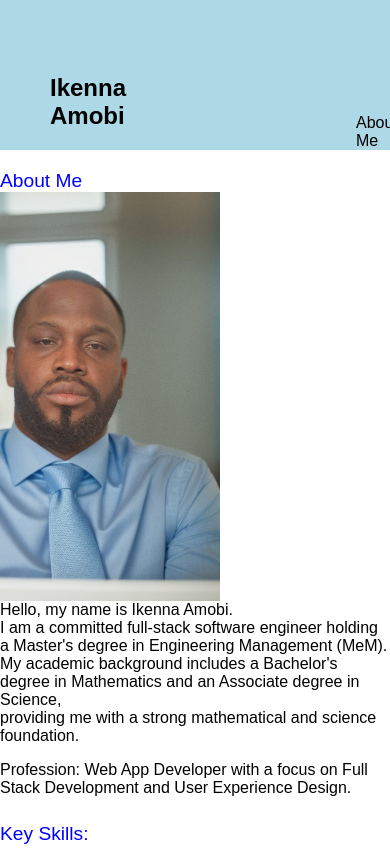
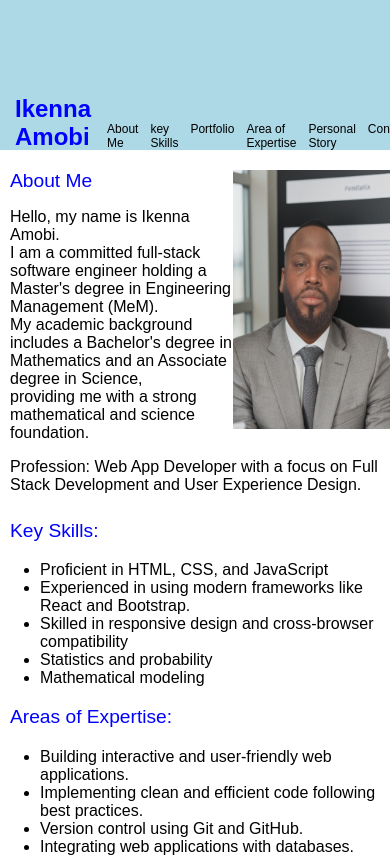
Before and after one commit to ThinkEagles/Aboutme, a plain HTML site: page index.html in a window 390 px wide. Shown: the top 859 px of the page. Drawn offline with Linux system fonts and the light colour scheme; files whose address does not match are found by name.

Commit message:
final about me

```diff
--- a/aboutMe.css
+++ b/aboutMe.css
@@ -28,9 +28,8 @@ body{
 
     }
     #nameheader{
-        padding-top: 150px;
+        padding-top: 100px;
         padding-left: 50px;
-        align-self: flex-end;
         margin-bottom: 0;
     }
     #nav-ul{
@@ -38,10 +37,11 @@ body{
     display: flex;
     align-self: flex-end;
     padding-bottom: 0px;
+    margin-bottom: 0;
+    padding-left: 450px;
     justify-content: flex-end;
-    margin-bottom: 0;
-    padding-left: 200px;
-    }
+    font-size: 25px;
+      }
 
 
   #nav-ul li{
@@ -53,7 +53,6 @@ body{
   main{
     margin-top: 20px;
   }
-
 
     #img-pic{
          display: inline;
@@ -74,6 +73,8 @@ a{
        margin-top: -150px;
         color: blue;
         font-size: larger;
+        padding-left: 10px ;
+
     }
     #keyskills{
         padding-top: 170px;
@@ -95,3 +96,54 @@ a{
         color: blue;
         font-size: larger;
     }
+    p{
+padding-left: 10px;
+    }
+
+/*where Queries Start*/
+
+@media screen and (max-width: 768px) {
+ #nav{
+    color: blue;
+
+ }
+  #nav-ul  {
+   padding-right:  20px;
+   padding-left: 10px;
+   font-size: 16px;
+
+
+  }
+  #nav-ul li{
+    color: blue;
+
+
+  }
+  #nameheader{
+    padding-top: 75px;
+    padding-left: 15px;
+ }}
+ @media  (max-width:480px) {
+   #nav-ul li  {
+     justify-content: center;
+    align-items: center;
+    font-size: 12px;
+    padding: 0px 6px 0px 6px;
+
+   }
+   #img-pic{
+    display: inline;
+   width: 157px;
+   height: 259px;
+   padding-right: 0px;
+   margin-top: 0px;
+   float: right;
+   padding-top: 0px;
+
+
+
+
+}
+
+
+ }
--- a/index.html
+++ b/index.html
@@ -25,8 +25,9 @@
 
   <main>
     <span id="aboutme">About Me</span>
-    <img id="img-pic" src="C:/Users/iamob/Desktop/CAcademy-projects/Portfolio-Website/profesional-pic.jpg" alt="Professional Picture">
-    <p>Hello, my name is Ikenna Amobi. <br>
+    <img id="img-pic" src="C:\Users\iamob\Desktop\CAcademy-projects\Portfolio-Website\profsuit-pic.jpg" alt="Professional Picture">
+    <span>    </span>
+    <p id="p-aboutme">Hello, my name is Ikenna Amobi. <br>
        I am a committed full-stack software engineer holding a Master's degree in Engineering Management (MeM).
        <br>My academic background includes a Bachelor's degree in Mathematics and an Associate degree in Science,<br>
        providing me with a strong mathematical and science foundation.
@@ -71,7 +72,7 @@
         });
 
         // Change the background and text color of the clicked item
-        navItem.style.backgroundColor = 'blue';
+        navItem.style.backgroundColor = 'white';
         navItem.style.color = 'white';
     });
 });
```
Also changed, not shown: profsuit-pic.jpg (added).
